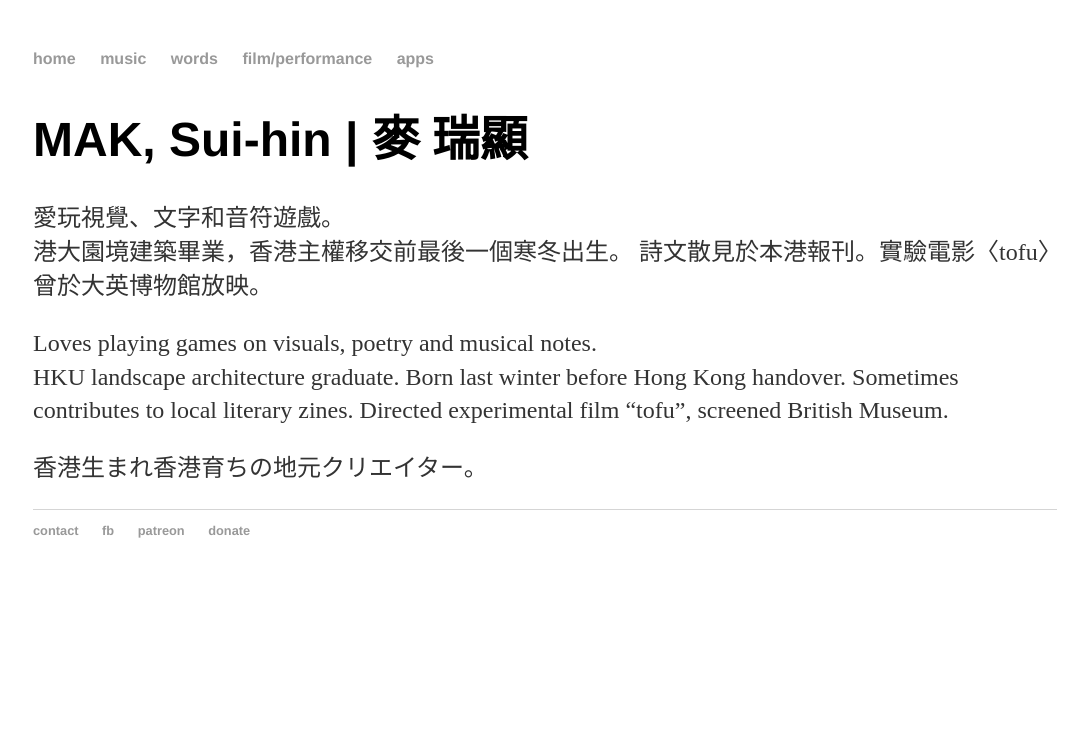
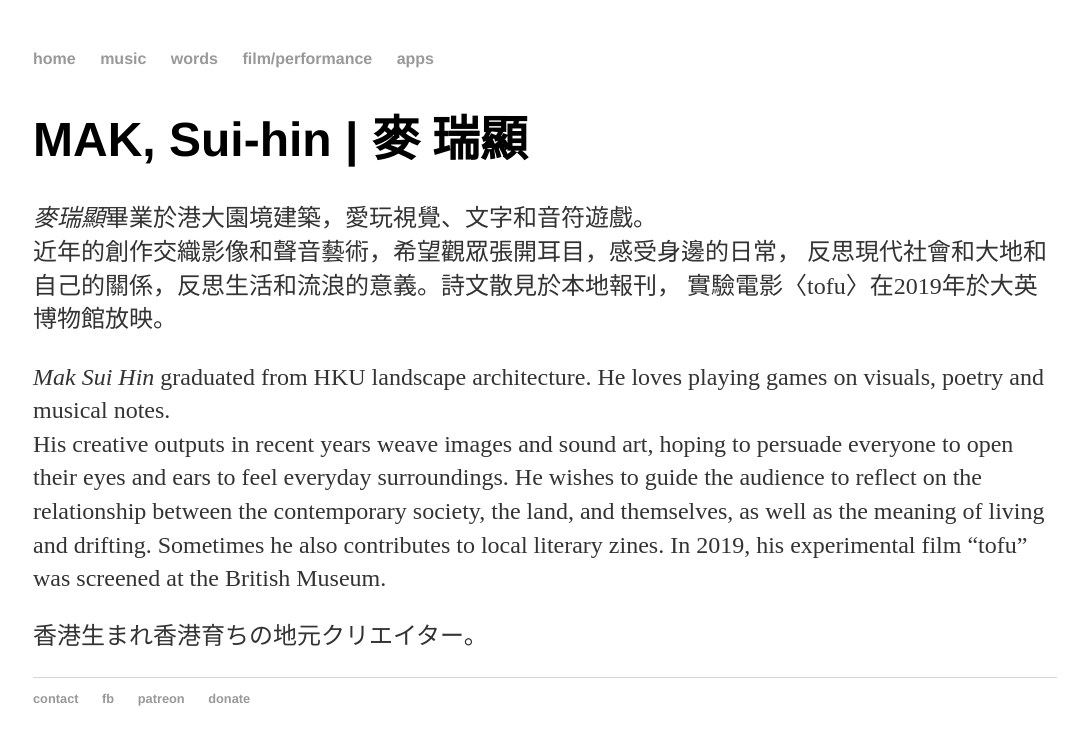
Before and after one commit to maksuihin/maksuihin.github.io, a Jekyll site: the page built from index.html, in a window 1280 px wide. Shown: the top 745 px of the page, without its empty margins (95-1173 px from the left). Built offline with Jekyll 4.4.1, drawn with Linux system fonts in a browser that asks for light colours.

Commit message:
Update index.html

```diff
--- a/index.html
+++ b/index.html
@@ -6,12 +6,20 @@ title: MAK, Sui-hin | 麥 瑞顯
 
         		<h1>MAK, Sui-hin | <span lang="zh">麥 瑞顯</span></h1>
 
-			<p>愛玩視覺、文字和音符遊戲。</br>港大園境建築畢業，香港主權移交前最後一個寒冬出生。
-				詩文散見於本港報刊。實驗電影〈tofu〉曾於大英博物館放映。</p>
-			<p>Loves playing games on visuals, poetry and musical notes.</br>
-				HKU landscape architecture graduate. Born last winter before Hong Kong handover.
-				Sometimes contributes to local literary zines. Directed experimental film “tofu”,
-				screened British Museum.</p>
+			<p>
+				<em>麥瑞顯</em>畢業於港大園境建築，愛玩視覺、文字和音符遊戲。</br>
+				近年的創作交織影像和聲音藝術，希望觀眾張開耳目，感受身邊的日常，
+				反思現代社會和大地和自己的關係，反思生活和流浪的意義。詩文散見於本地報刊，
+				實驗電影〈tofu〉在2019年於大英博物館放映。</p>
+			<p>
+				<em>Mak Sui Hin</em> graduated from HKU landscape architecture. He loves playing games on
+				visuals, poetry and musical notes.</br>
+				His creative outputs in recent years weave images and sound art,
+				hoping to persuade everyone to open their eyes and ears to feel
+				everyday surroundings. He wishes to guide the audience to reflect on the
+				relationship between the contemporary society, the land, and themselves, as well as
+				the meaning of living and drifting. Sometimes he also contributes to local literary zines.
+				In 2019, his experimental film “tofu” was screened at the British Museum.</p>
 			<p>香港生まれ香港育ちの地元クリエイター。</p>
 			<!--マックスイヒン 麦瑞顕 mak sui hin mak-->
 
```
